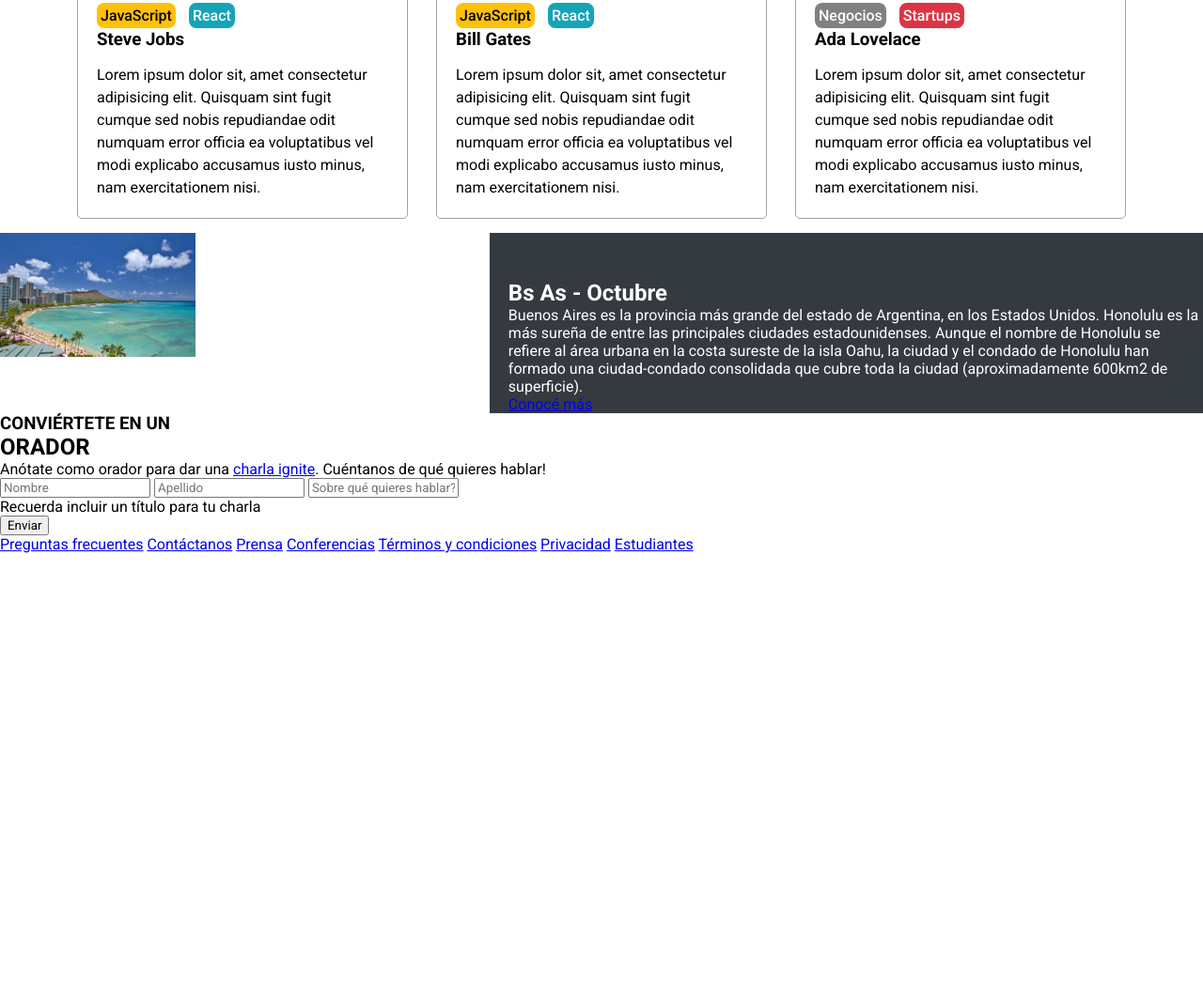
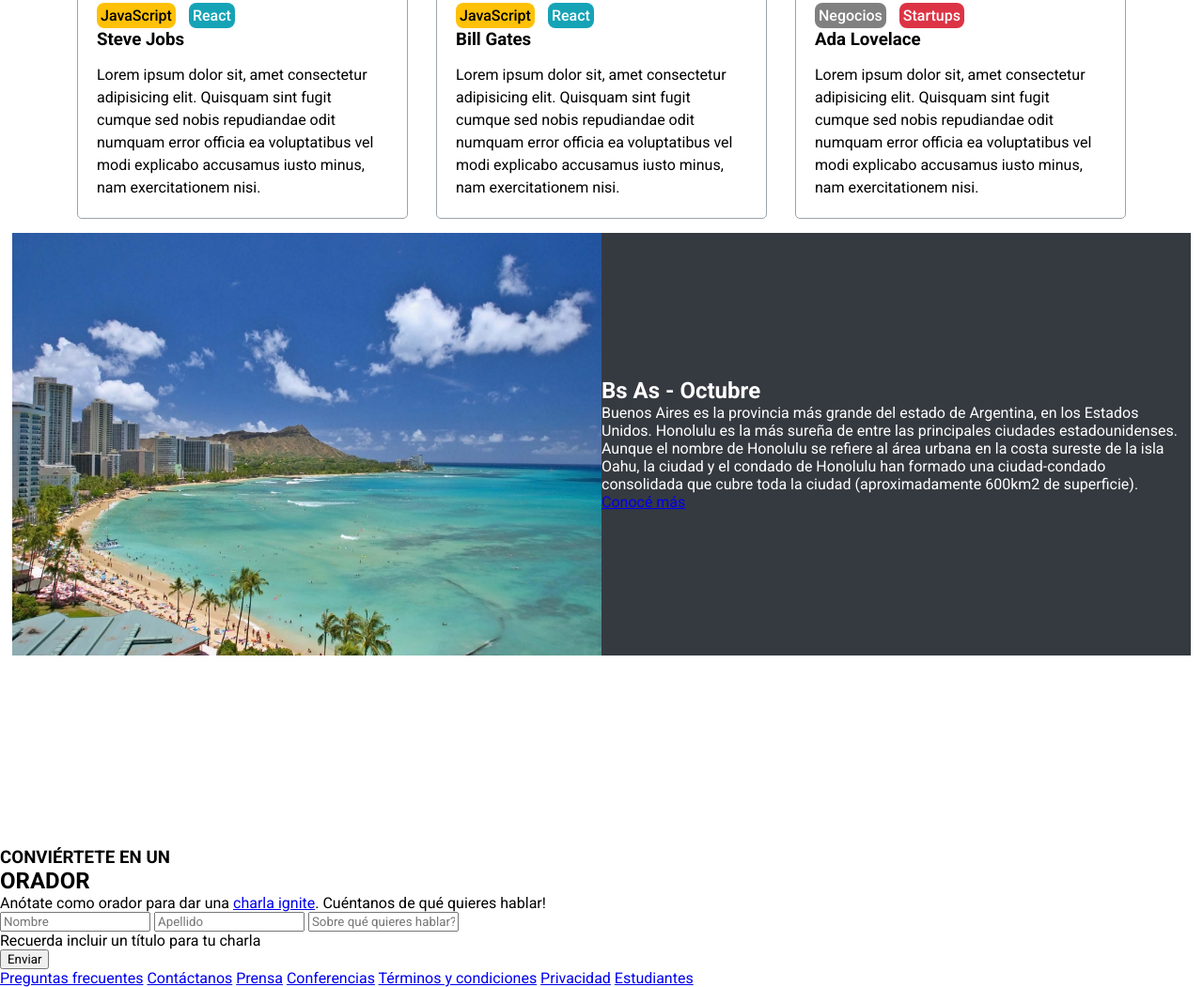
Before and after one commit to maguslopezleon/tp1-codoacodo, a plain HTML site: page index.html in a window 1280 px wide. Shown: the part 1364-2415 px from the top of the page at 94% size. Before the commit the page ends 1953 px from the top, so only its background shows below. Drawn offline with Linux system fonts and the light colour scheme.

Commit message:
avance en la sección info

```diff
--- a/index.html
+++ b/index.html
@@ -66,7 +66,7 @@
         </div>
     </section>
     <section class="info-buenos-aires">
-        <div class="hijo-info">
+        <div class="hijo-info-foto">
             <img src="./img/honolulu.jpg" alt="foto desde una vista aérea de honolulu" width="40%vw">
         </div>
         <div class="hijo-info-octubre">
--- a/style.css
+++ b/style.css
@@ -175,16 +175,27 @@ h1 {
 
 .info-buenos-aires {
     display: flex;
+    align-content: center;
+    flex-wrap: wrap;
+    justify-content: center;
+
 }
 
-.hijo-info {
-    width: 50%vw;
-    height: ;
+
+.hijo-info-foto img {
+    width: 49vw;
+    height: 450px;
 }
 
 .hijo-info-octubre {
     background-color: #353A40;
     color: white;
-    padding-left: 20px;
-    padding-top: 50px;
+    width: 49vw;
+    height: 450px;
+    align-content: center;
+
 }
+
+.formulario {
+    margin-top: 200px;
+}
```
